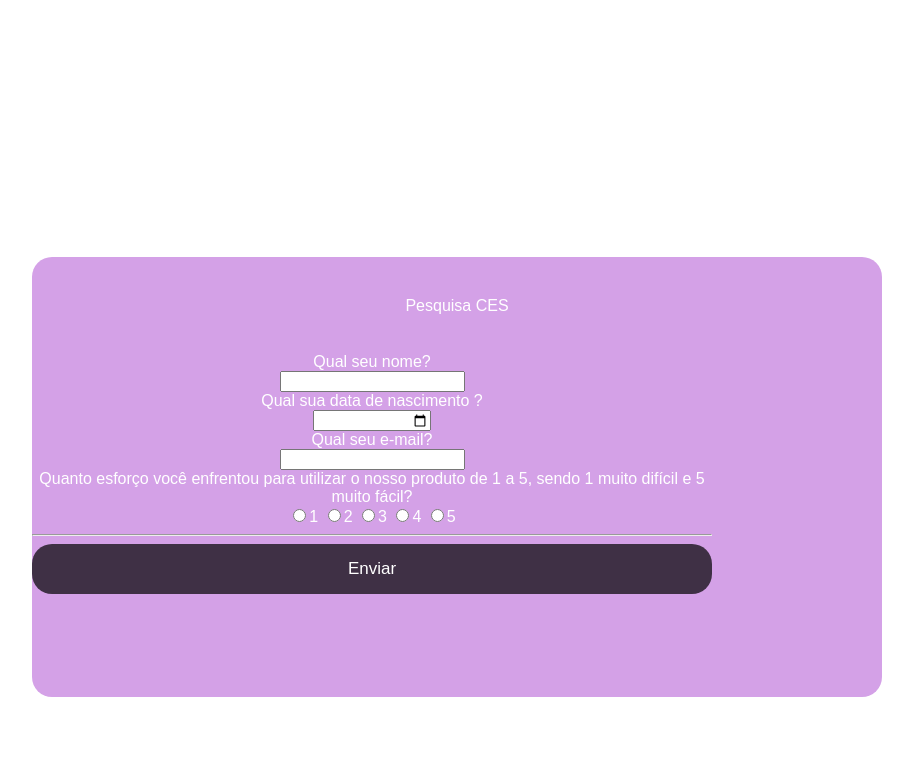
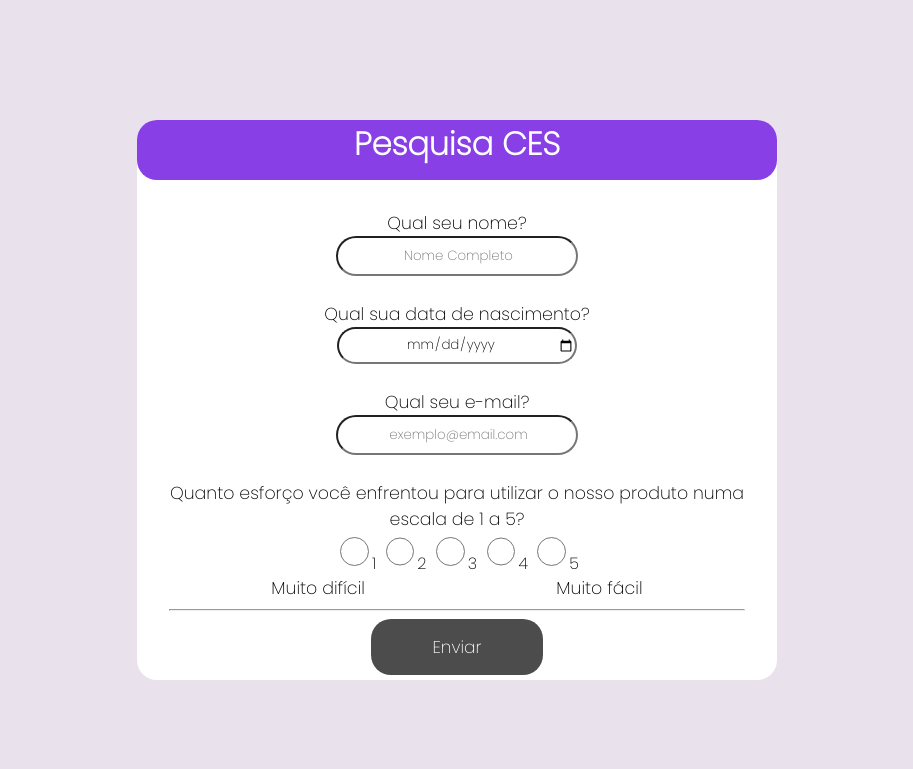
Before and after one commit to brunabrits/TCC_CS, a PHP site: page /Pesquisas/CES/PesquisaCes.html in a window 1280 px wide. Shown: the top 769 px of the page, without its empty margins (183-1096 px from the left). Run offline with PHP 8.4, Linux system fonts and the light colour scheme.

Commit message:
pesquisas estilização continuação

```diff
--- a/Pesquisas/CES/PesquisaCes.html
+++ b/Pesquisas/CES/PesquisaCes.html
@@ -4,33 +4,35 @@
     <meta charset="UTF-8">
     <meta http-equiv="X-UA-Compatible" content="IE=edge">
     <meta name="viewport" content="width=device-width, initial-scale=1.0">
-    <link rel="stylesheet" type="text/css" href="css/CES.css"/>
+    <link rel="stylesheet" type="text/css" href="css/ces.css"/>
+    <link href="https://fonts.googleapis.com/css2?family=Poppins:wght@200&display=swap" rel="stylesheet">
 
 
     <title>Pesquisa</title>
 </head>
 <body>
     <div class="pesquisa">
-    <header>Pesquisa CES</header>
-<br>
+    <h1>Pesquisa CES</h1>
+
     <form action="Controleces.php" method="get" class="form">
     <label for="">Qual seu nome?</label> <br>
-    <input type="text" name="nomeces" required><br>
+    <input type="text" name="nomeces" placeholder="Nome Completo" required><br><br>
 
-    <label for="">Qual sua data de nascimento ?</label> <br>
-    <input type="date" name="dtces"><br>
-
+    <label for="">Qual sua data de nascimento?</label> <br>
+    <input type="date" name="dtces"><br><br>
 
     <label for="">Qual seu e-mail?</label> <br>
-    <input type="email" name="emaices"> <br>
+    <input type="email" name="emaices" placeholder="exemplo@email.com"> <br><br>
 
-    <label for="">Quanto esforço você enfrentou para utilizar o nosso produto de 1 a 5, sendo 1 muito difícil e 5 muito fácil?</label> <br>
-    <input type="radio" name="ces" value="1">1
-    <input type="radio" name="ces" value="2">2
-    <input type="radio" name="ces" value="3">3
-    <input type="radio" name="ces" value="4">4
-    <input type="radio" name="ces" value="5">5
+    <label for="">Quanto esforço você enfrentou para utilizar o nosso produto numa escala de 1 a 5?</label> <br>
+    <input type="radio" name="ces" class="ball" value="1">1
+    <input type="radio" name="ces" class="ball" value="2">2
+    <input type="radio" name="ces" class="ball" value="3">3
+    <input type="radio" name="ces" class="ball" value="4">4
+    <input type="radio" name="ces" class="ball" value="5">5
     <br>
+
+    <label for="">Muito difícil&emsp;&emsp;&emsp;&emsp;&emsp;&emsp;&emsp;&emsp;&emsp;&emsp;&emsp;Muito fácil</label>
     <hr>
     <input type="submit" class="button" name="botao" value="Enviar">
     </form>
--- a/Pesquisas/CES/css/CES.css
+++ b/Pesquisas/CES/css/CES.css
@@ -1,24 +1,44 @@
 *{
-    font-family: Arial, Helvetica, sans-serif;
+    font-family: 'Poppins', sans-serif;
+    color: black;
+}
+
+body{
+    background-color: #E9E1EC;
+}
+h1{
+    background-color: #883FE5;
+    height: 60px;
     color: white;
+    border-radius: 20px;
+    margin-top: 0;
+
 
 }
 
 .pesquisa{
-    background-color: #D4A1E7;
+    background-color: white;
     position: absolute;
     top: 50%;
     left: 50%;
     transform: translate(-50%, -50%);
-    padding-top: 40px;
-    width:850px ;
-    height:400px ;
+    width:50% ;
+    height:70% ;
     border-radius: 20px;
     color: white;
-    margin-top: 6%;
+    /*margin-top: 6%;*/
     justify-content: center ;
     align-items: center;
     text-align: center;
+}
+.form{
+    width: 90%;
+    height: 100%;
+    margin:auto;
+    margin-top: 30px;
+    justify-content: center ;
+    text-align: center;
+    align-items: center;
 }
 
 .button{
@@ -26,7 +46,8 @@
     border: none;
     color: white;
     padding: 15px;
-    width: 100%;
+    width: 30%;
+    height: 10%;
     border-radius: 20px;
     font-size: 17px;
     cursor: pointer;
@@ -37,11 +58,29 @@
     transition: 1.2s;
     justify-content: space-between;
 }
+label{
+    font-size: 17.4px;
 
-.form{
-    width: 80%;
-    margin-top: 20px;
-    justify-content: center ;
+}
+input{
+    border-radius: 20px;
+    height: 6%;
+    width: 40%;
+    padding-left: 5px;
     text-align: center;
-    align-items: center;
 }
+.ball{
+    height: 6%;
+    width: 5%;
+
+}
+/*input[type=""]:checked{
+    background-color: #883FE5;
+}
+
+@media (max-width: 1110px){
+    .fundo{
+      flex-direction: column;
+      height: 120vw;
+
+  }*/
--- a/Pesquisas/CSAT/PesquisaCsat.html
+++ b/Pesquisas/CSAT/PesquisaCsat.html
@@ -4,7 +4,7 @@
     <meta charset="UTF-8">
     <meta http-equiv="X-UA-Compatible" content="IE=edge">
     <meta name="viewport" content="width=device-width, initial-scale=1.0">
-    <link rel="stylesheet" type="text/css" href="CSAT.css"/>
+    <link rel="stylesheet" type="text/css" href="csat.css"/>
 
     <title>Pesquisa</title>
 </head>
--- a/Pesquisas/NPS/PesquisaNps.html
+++ b/Pesquisas/NPS/PesquisaNps.html
@@ -4,7 +4,7 @@
     <meta charset="UTF-8">
     <meta http-equiv="X-UA-Compatible" content="IE=edge">
     <meta name="viewport" content="width=device-width, initial-scale=1.0">
-    <link rel="stylesheet" type="text/css" href="NPS.css"/>
+    <link rel="stylesheet" type="text/css" href="nps.css"/>
 
     <title>Pesquisa</title>
 </head>
```
